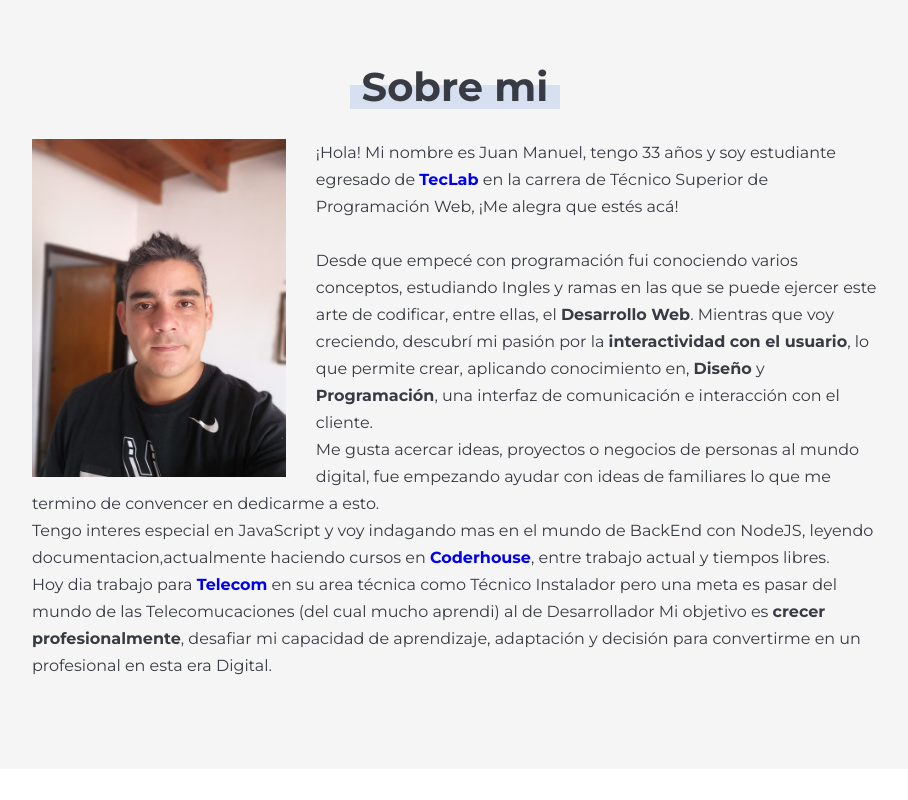
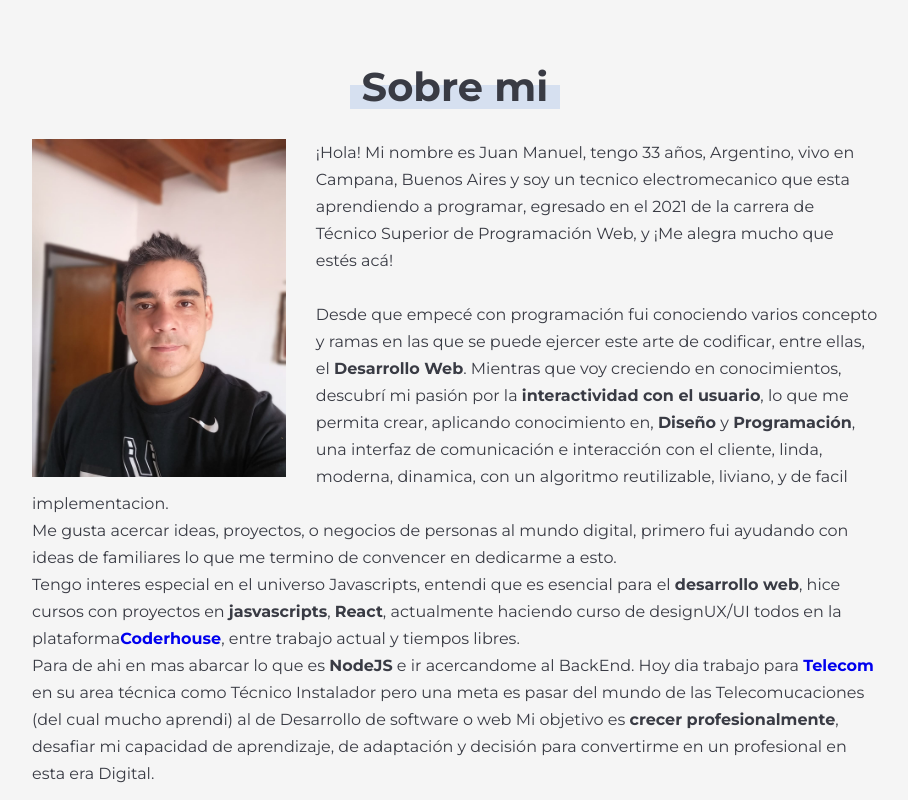
Before and after one commit to juanmb88/Portafolio, a plain HTML site: page index.html in a window 1280 px wide. Shown: the part 800-1600 px from the top of the page, without its empty margins (210-1118 px from the left). Drawn offline with nearby package versions, Linux system fonts and the light colour scheme.

Commit message:
redaccion de texto, actualizada

```diff
--- a/index.html
+++ b/index.html
@@ -79,22 +79,23 @@
                     <h3>Sobre mi</h3>
                 </div>
                 <img src="images/juan-frente.jpg" alt="Foto de Juan Manuel Balugano">
-                <p> ¡Hola! Mi nombre es Juan Manuel, tengo 33 años y soy estudiante egresado de <b><a href="https://www.teclab.edu.ar/">TecLab</a></b>   en la carrera de Técnico Superior de Programación Web, ¡Me alegra que estés acá!
+                <p> ¡Hola! Mi nombre es Juan Manuel, tengo 33 años, Argentino, vivo en Campana, Buenos Aires y soy un tecnico electromecanico que esta aprendiendo a programar, egresado en el 2021 de la carrera de Técnico Superior de Programación Web, y ¡Me alegra mucho que estés acá!
                     <br>
                     <br>
                     Desde que empecé con programación fui conociendo varios
-                    conceptos, estudiando Ingles y ramas en las que se puede ejercer este arte de codificar,
-                    entre ellas, el <b>Desarrollo Web</b>. Mientras que voy creciendo, descubrí mi pasión por la
-                    <b>interactividad con el usuario</b>, lo que permite crear, aplicando conocimiento en, <b>Diseño</b> y <b>Programación</b>,
-                    una interfaz de comunicación e interacción con el cliente.
+                    concepto y ramas en las que se puede ejercer este arte de codificar,
+                    entre ellas, el <b>Desarrollo Web</b>. Mientras que voy creciendo en conocimientos, descubrí mi pasión por la
+                    <b>interactividad con el usuario</b>, lo que me permita crear, aplicando conocimiento en, <b>Diseño</b> y <b>Programación</b>,
+                    una interfaz de comunicación e interacción con el cliente, linda, moderna, dinamica, con un algoritmo reutilizable, liviano, y de facil implementacion.
                     <br>
-                    Me gusta acercar ideas, proyectos o negocios de personas al mundo digital, fue empezando ayudar con ideas de familiares lo que me termino de convencer en dedicarme a esto.
+
+                    Me gusta acercar ideas, proyectos, o negocios de personas al mundo digital, primero fui ayudando con ideas de familiares lo que me termino de convencer en dedicarme a esto.
                     <br>
-                    Tengo interes especial en JavaScript y voy indagando mas en el mundo de BackEnd con NodeJS, leyendo documentacion,actualmente haciendo cursos en <b><a href="https://www.coderhouse.com/">Coderhouse</a></b>, entre trabajo actual y tiempos libres.
-                    <br>
-                    Hoy dia trabajo para <b><a href="https://www.telecom.com.ar/">Telecom</a></b> en su area técnica como  Técnico Instalador pero una meta es pasar del mundo de las Telecomucaciones (del cual mucho aprendi) al de Desarrollador
-                    Mi objetivo es <b>crecer profesionalmente</b>, desafiar mi capacidad de aprendizaje, adaptación y decisión para convertirme en un
-                    profesional en esta era Digital.
+                    Tengo interes especial en el universo Javascripts, entendi que es esencial para el <b>desarrollo web</b>, hice cursos con proyectos en <b>jasvascripts</b>, <b>React</b>, actualmente haciendo curso de designUX/UI todos en la plataforma<b><a href="https://www.coderhouse.com/">Coderhouse</a></b>, entre trabajo actual y tiempos libres.
+                    <br>Para de ahi en mas abarcar lo que es <b>NodeJS</b> e ir acercandome al BackEnd.
+
+                    Hoy dia trabajo para <b><a href="https://www.telecom.com.ar/">Telecom</a></b> en su area técnica como Técnico Instalador pero una meta es pasar del mundo de las Telecomucaciones (del cual mucho aprendi) al de Desarrollo de software o web
+                    Mi objetivo es <b>crecer profesionalmente</b>, desafiar mi capacidad de aprendizaje, de adaptación y decisión para convertirme en un profesional en esta era Digital.
                 </p>
             </div>
         </div>
@@ -272,3 +273,11 @@
 <script src="js/main.js"></script>
 </body>
 </html>
+
+
+
+
+
+
+
+<!-- <b><a href="https://www.teclab.edu.ar/">TecLab</a></b> -->
```
Also changed, not shown: 1 other file.
